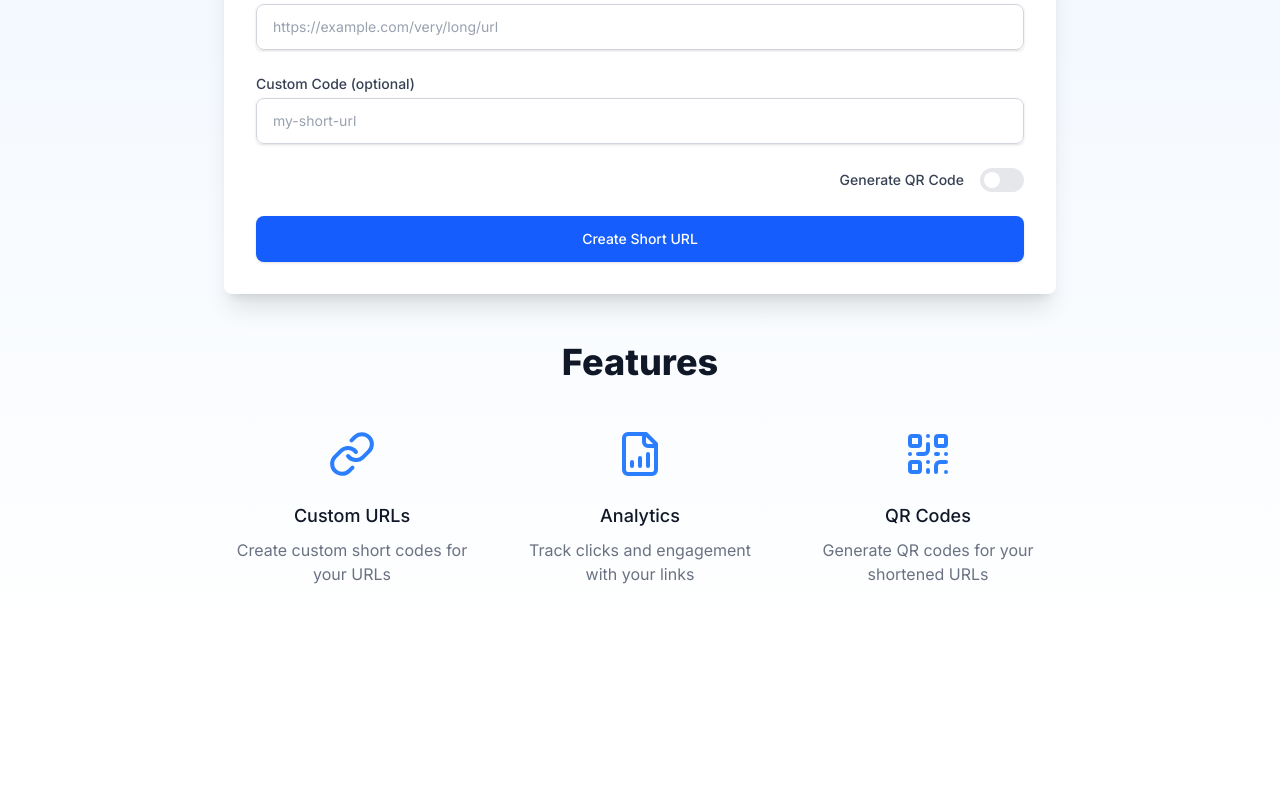
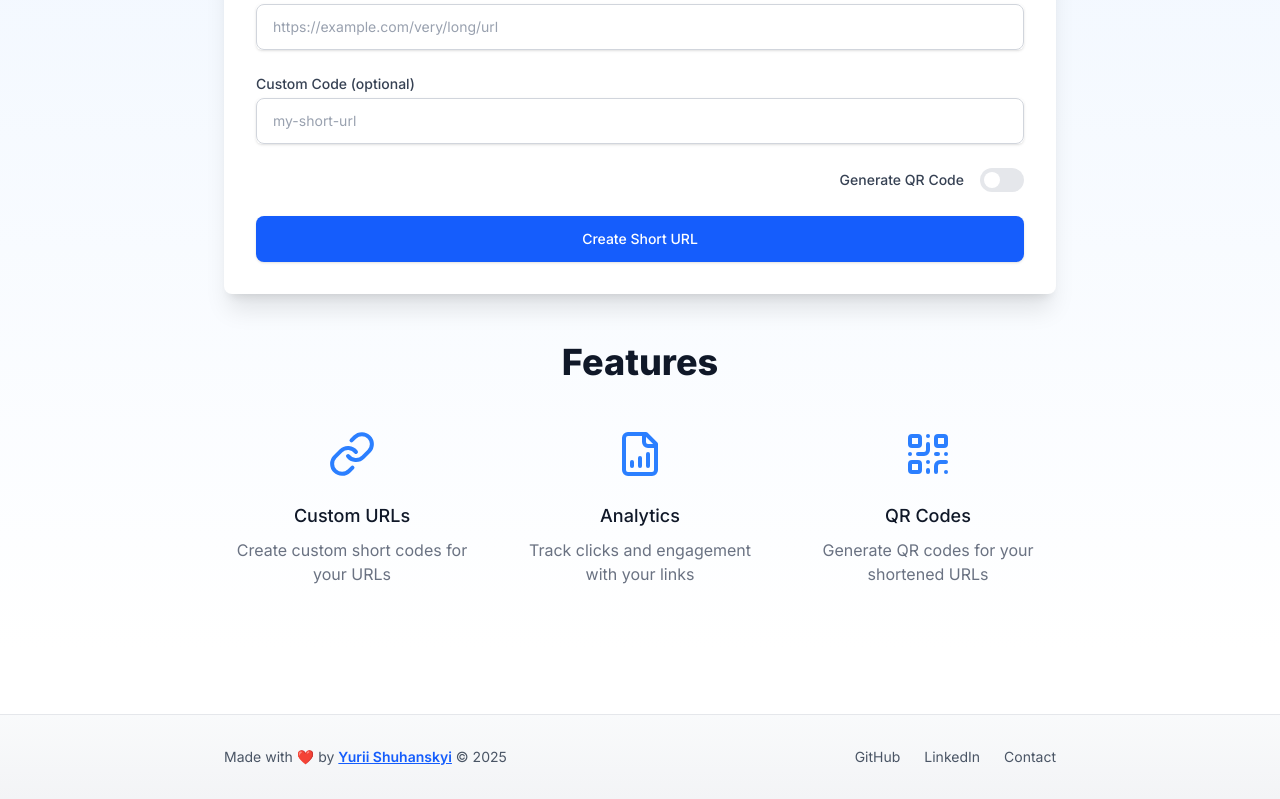
Before and after one commit to Dazzoo/url-shortener, a Next.js app: page / in a window 1280 px wide. Shown: the part 336-1135 px from the top of the page. Before the commit the page ends 986 px from the top, so only its background shows below. Built offline with nearby package versions, Linux system fonts and the light colour scheme.

Commit message:
add footer

```diff
--- a/src/app/analytics/page.tsx
+++ b/src/app/analytics/page.tsx
@@ -1,13 +1,13 @@
 'use client'
 
-import { useState, useEffect } from 'react'
-import type { UrlResponse } from '@/schemas'
-import { Link as LinkIcon } from 'lucide-react'
+import { AnalyticsContent } from '@/components/analytics/AnalyticsContent'
 import { UrlList } from '@/components/analytics/UrlList'
 import { localStorageUtils } from '@/lib/localStorage'
+import type { UrlResponse } from '@/schemas'
 import { getAnalytics } from '@/web-services/analytics'
+import { Link as LinkIcon } from 'lucide-react'
 import Link from 'next/link'
-import { AnalyticsContent } from '@/components/analytics/AnalyticsContent'
+import { useEffect, useState } from 'react'
 
 interface AnalyticsData {
   urlId: string
@@ -54,7 +54,7 @@
 
   if (urls.length === 0) {
     return (
-      <div className="min-h-screen bg-gradient-to-b from-blue-50 to-white">
+      <div className="flex-1 bg-gradient-to-b from-blue-50 to-white">
         <div className="max-w-7xl mx-auto px-4 py-16 sm:px-6 lg:px-8">
           <div className="text-center mb-12">
             <h1 className="text-4xl font-extrabold text-gray-900 sm:text-5xl sm:tracking-tight lg:text-6xl">
@@ -86,7 +86,7 @@
   }
 
   return (
-    <div className="min-h-screen bg-gradient-to-b from-blue-50 to-white">
+    <div className="flex-1 bg-gradient-to-b from-blue-50 to-white">
       <div className="max-w-7xl mx-auto px-4 py-16 sm:px-6 lg:px-8">
         <div className="text-center mb-12">
           <h1 className="text-4xl font-extrabold text-gray-900 sm:text-5xl sm:tracking-tight lg:text-6xl">
--- a/src/app/globals.css
+++ b/src/app/globals.css
@@ -88,7 +88,6 @@
 }
 
 body {
-  background: var(--background);
   color: var(--foreground);
   font-family: Arial, Helvetica, sans-serif;
 }
--- a/src/app/layout.tsx
+++ b/src/app/layout.tsx
@@ -1,8 +1,9 @@
+import { Footer } from '@/components/Footer'
+import { Header } from '@/components/Header'
 import type { Metadata } from 'next'
 import { Inter } from 'next/font/google'
+import { Toaster } from 'react-hot-toast'
 import './globals.css'
-import { Header } from '@/components/Header'
-import { Toaster } from 'react-hot-toast'
 const inter = Inter({ subsets: ['latin'] })
 
 export const metadata: Metadata = {
@@ -34,11 +35,12 @@
 }) {
   return (
     <html lang="en">
-      <body className={inter.className}>
+      <body className={`${inter.className} flex flex-col min-h-screen`}>
         <Header />
-        <main >
+        <main className="flex-1">
           {children}
         </main>
+        <Footer />
         <Toaster />
       </body>
     </html>
--- a/src/app/page.tsx
+++ b/src/app/page.tsx
@@ -1,12 +1,12 @@
 'use client'
 
-import { useState, useEffect } from 'react'
+import { FeatureCard } from '@/components/FeatureCard'
+import { RecentUrls } from '@/components/RecentUrls'
+import { UrlForm } from '@/components/UrlForm'
+import { localStorageUtils } from '@/lib/localStorage'
 import type { UrlResponse } from '@/schemas/url'
-import { UrlForm } from '@/components/UrlForm'
-import { RecentUrls } from '@/components/RecentUrls'
-import { FeatureCard } from '@/components/FeatureCard'
-import { QrCode, FileBarChart, Link } from 'lucide-react'
-import { localStorageUtils } from '@/lib/localStorage'
+import { FileBarChart, Link, QrCode } from 'lucide-react'
+import { useEffect, useState } from 'react'
 
 export default function Home() {
   const [recentUrls, setRecentUrls] = useState<UrlResponse[]>([])
@@ -29,7 +29,7 @@
   }
 
   return (
-    <div className="min-h-screen bg-gradient-to-b from-blue-50 to-white">
+    <div className="flex-1 bg-gradient-to-b from-blue-50 to-white">
       <div className="max-w-4xl mx-auto px-4 py-16 sm:px-6 lg:px-8">
         <div className="text-center mb-12">
           <h1 className="text-4xl font-extrabold text-gray-900 sm:text-5xl sm:tracking-tight lg:text-6xl">
--- /dev/null
+++ b/src/components/Footer.tsx
@@ -0,0 +1,51 @@
+import Link from 'next/link'
+
+export function Footer() {
+  return (
+    <footer className="bg-gradient-to-b from-gray-50 to-gray-100 border-t border-gray-200 mt-16">
+      <div className="max-w-4xl mx-auto px-4 py-8 sm:px-6 lg:px-8">
+        <div className="flex flex-col md:flex-row justify-between items-center">
+          <div className="text-center md:text-left mb-4 md:mb-0">
+            <p className="text-gray-600 text-sm">
+              Made with ❤️ by{' '}
+              <Link
+                href="https://yurii.shushanskyi.com/"
+                className="font-semibold text-blue-600 hover:text-blue-700 transition-colors underline"
+                target="_blank"
+                rel="noopener noreferrer"
+              >
+                Yurii Shuhanskyi
+              </Link>
+              {' '}© 2025
+            </p>
+          </div>
+
+          <div className="flex items-center space-x-6">
+            <Link
+              href="https://github.com/Dazzoo"
+              className="text-gray-600 hover:text-blue-600 transition-colors text-sm"
+              target="_blank"
+              rel="noopener noreferrer"
+            >
+              GitHub
+            </Link>
+            <Link
+              href="https://www.linkedin.com/in/yurii-shushanskyi-399916160/"
+              className="text-gray-600 hover:text-blue-600 transition-colors text-sm"
+              target="_blank"
+              rel="noopener noreferrer"
+            >
+              LinkedIn
+            </Link>
+            <Link
+              href="mailto:yuraks46@gmail.com"
+              className="text-gray-600 hover:text-blue-600 transition-colors text-sm"
+            >
+              Contact
+            </Link>
+          </div>
+        </div>
+      </div>
+    </footer>
+  )
+}
```
